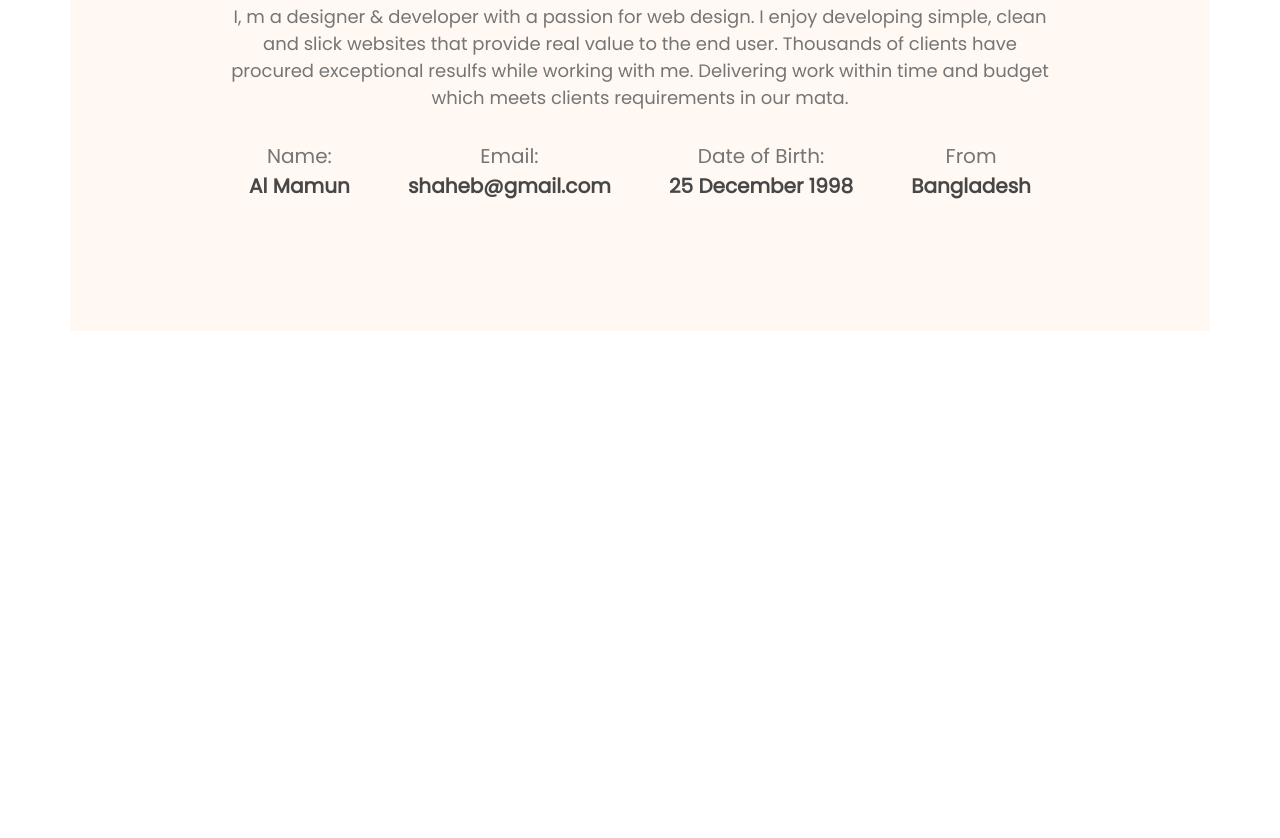
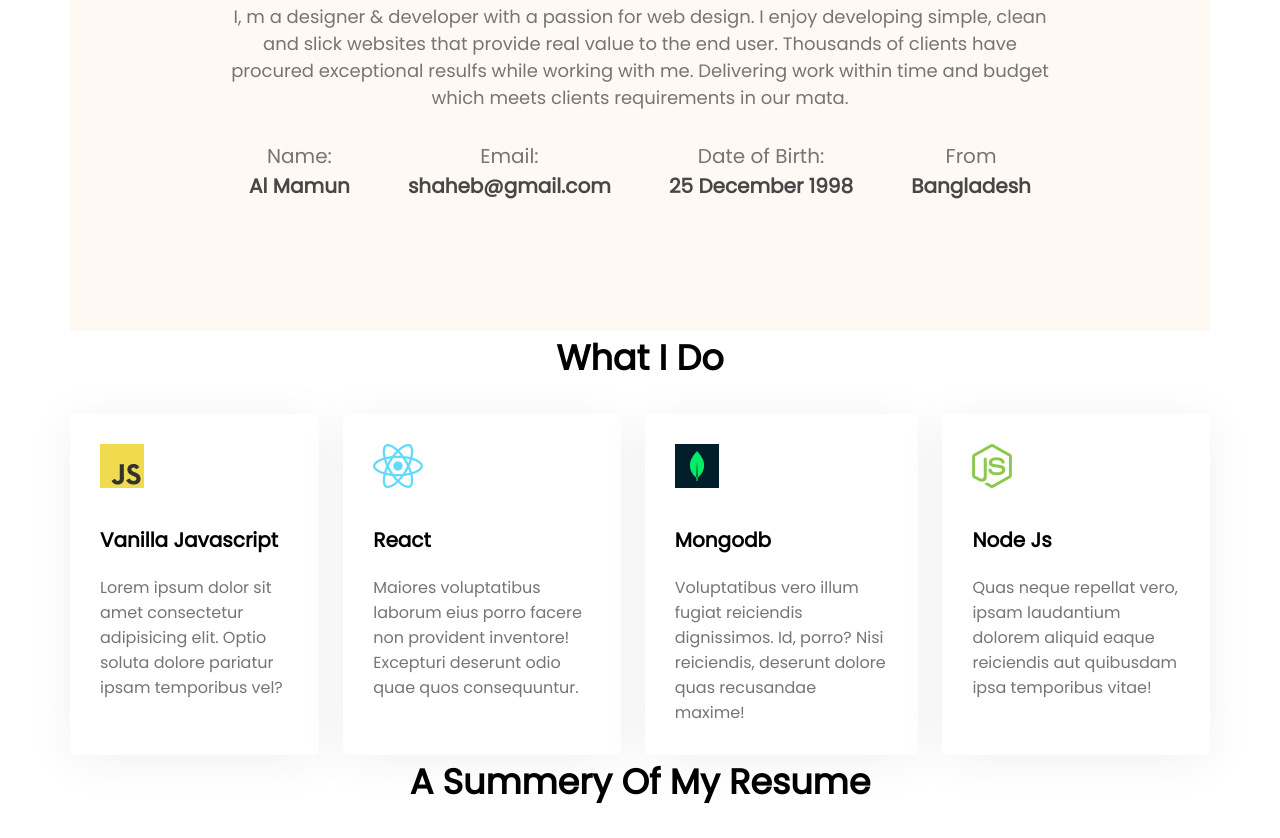
Before and after one commit to Al-Mamun01/amarportfolio, a plain HTML site: page index.html in a window 1280 px wide. Shown: the part 1186-2024 px from the top of the page. Before the commit the page ends 1517 px from the top, so only its background shows below. Drawn offline with Linux system fonts and the light colour scheme.

Commit message:
added one new things

```diff
--- a/index.html
+++ b/index.html
@@ -61,6 +61,39 @@
           </div>
         </div>
       </section>
+      <!-- What I do section-->
+      <Section class="What-i-do">
+        <h3 class="section-title">What I Do </h3>
+        <div class="skills-container">
+          <div class="skill">
+            <img src="images/icons/js.png" alt="">
+            <p class="skilll-title">Vanilla Javascript</p>
+            <p class="skill-description">Lorem ipsum dolor sit amet consectetur adipisicing elit. Optio soluta dolore pariatur ipsam temporibus vel?</p>
+          </div>
+          <div class="skill">
+            <img src="images/icons/react.png" alt="">
+            <p class="skilll-title">React</p>
+            <p class="skill-description">Maiores voluptatibus laborum eius porro facere non provident inventore! Excepturi deserunt odio quae quos consequuntur.</p>
+          </div>
+          <div class="skill">
+            <img src="images/icons/mongo.png" >
+            <p class="skilll-title">Mongodb</p>
+            <p class="skill-description">Voluptatibus vero illum fugiat reiciendis dignissimos. Id, porro? Nisi reiciendis, deserunt dolore quas recusandae maxime!</p>
+          </div>
+          <div class="skill">
+            <img src="images/icons/nodejs.png">
+            <p class="skilll-title">Node Js</p>
+            <p class="skill-description">Quas neque repellat vero, ipsam laudantium dolorem aliquid eaque reiciendis aut quibusdam ipsa temporibus vitae!</p>
+          </div>
+        </div>
+      </Section>
+      <!-- summery of my resume -->
+      <section class="resume">
+        <h3 class="section-title">A Summery Of My Resume</h3>
+        <div class="resujme-content"></div>
+
+      </section>
+
     </main>
 
     <footer></footer>
--- a/styles/style.css
+++ b/styles/style.css
@@ -76,7 +76,7 @@ main{
     padding:130px 150px;
  }
  .section-title{
-
+  text-align: center;
   margin-bottom: 30px;
   font-size: 35px;
   font-weight: 700;
@@ -101,3 +101,29 @@ main{
     font-weight: 700;
     color:#474747;
  }
+
+ /* What I do  style's jone*/
+.what-i-do{
+    margin-top:130px;
+
+}
+.skills-container{
+    display: flex;
+    gap:24px;
+}
+.skilll-title{
+    font-weight: 700;
+    font-size: 20px;
+    margin-top:30px;
+    margin-bottom: 20px;
+}
+.skill-description{
+    color:#757575;
+}
+.skill{
+background: #FFFFFF;
+box-shadow: 0px 6px 50px rgba(0, 0, 0, 0.06);
+border-radius: 5px;
+padding:30px;
+
+}
```
